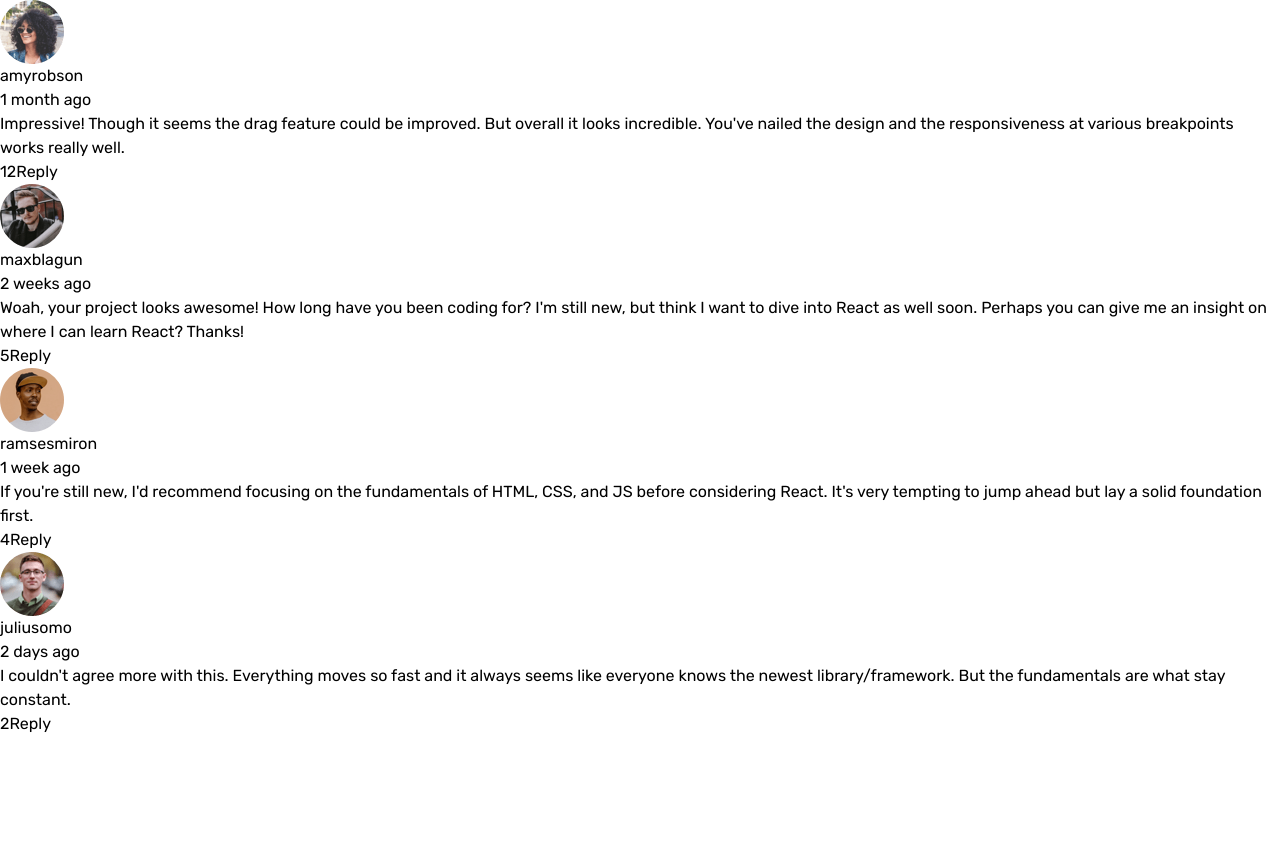
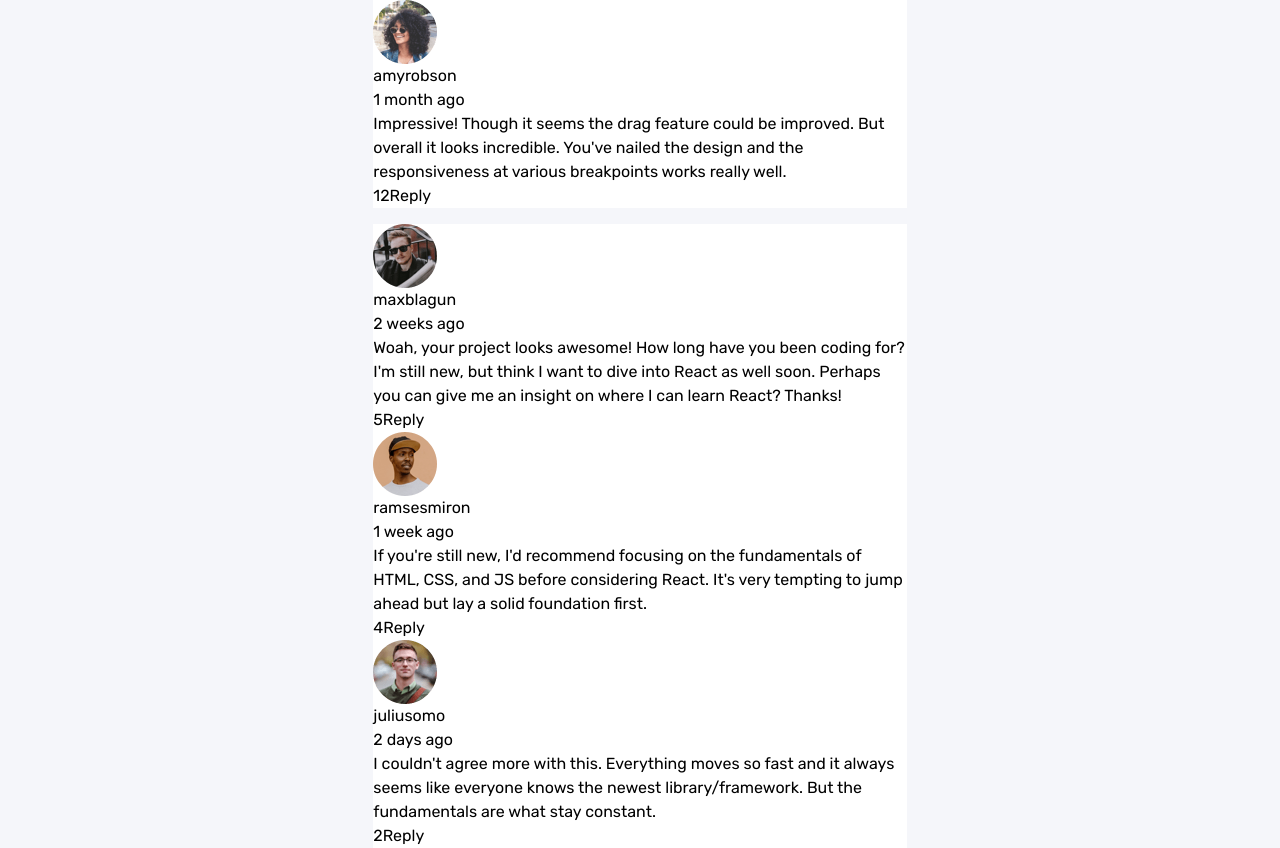
Before and after one commit to Silas310/interactive-comments-section, a React (Vite) app: page / in a window 1280 px wide. Before the commit the page ends 800 px from the top, so only its background shows below. Built offline with nearby package versions, Linux system fonts and the light colour scheme.

Commit message:
feat: add initial page structure

```diff
--- a/src/App.jsx
+++ b/src/App.jsx
@@ -3,9 +3,9 @@
 
 function App() {
   return (
-    <>
+    <div className="flex flex-col items-center min-h-screen bg-grey-50">
       <CommentsSection />
-    </>
+    </div>
   );
 }
 
--- a/src/components/Comment.jsx
+++ b/src/components/Comment.jsx
@@ -2,7 +2,7 @@
   console.log(replies);
   return (
     <>
-      <section>
+      <section className="bg-white">
         <div>
           <img src={profileImage} alt="profile image" />
           <h2>{username}</h2>
--- a/src/components/CommentsSection.jsx
+++ b/src/components/CommentsSection.jsx
@@ -12,7 +12,10 @@
 
   return (
     <>
-      <section>
+      <section
+        className="flex flex-col gap-4 justify-center items-center max-md:max-w-11/12
+       md:max-w-8/12 lg:max-w-7/12 xl:max-w-5/12"
+      >
         {data.comments.map((comment) => (
           <Comment
             key={comment.id}
--- a/src/global.css
+++ b/src/global.css
@@ -4,7 +4,6 @@
 
 *, *::before, *::after {
   margin: 0;
-  padding: 0;
   box-sizing: border-box;
 }
 
```
